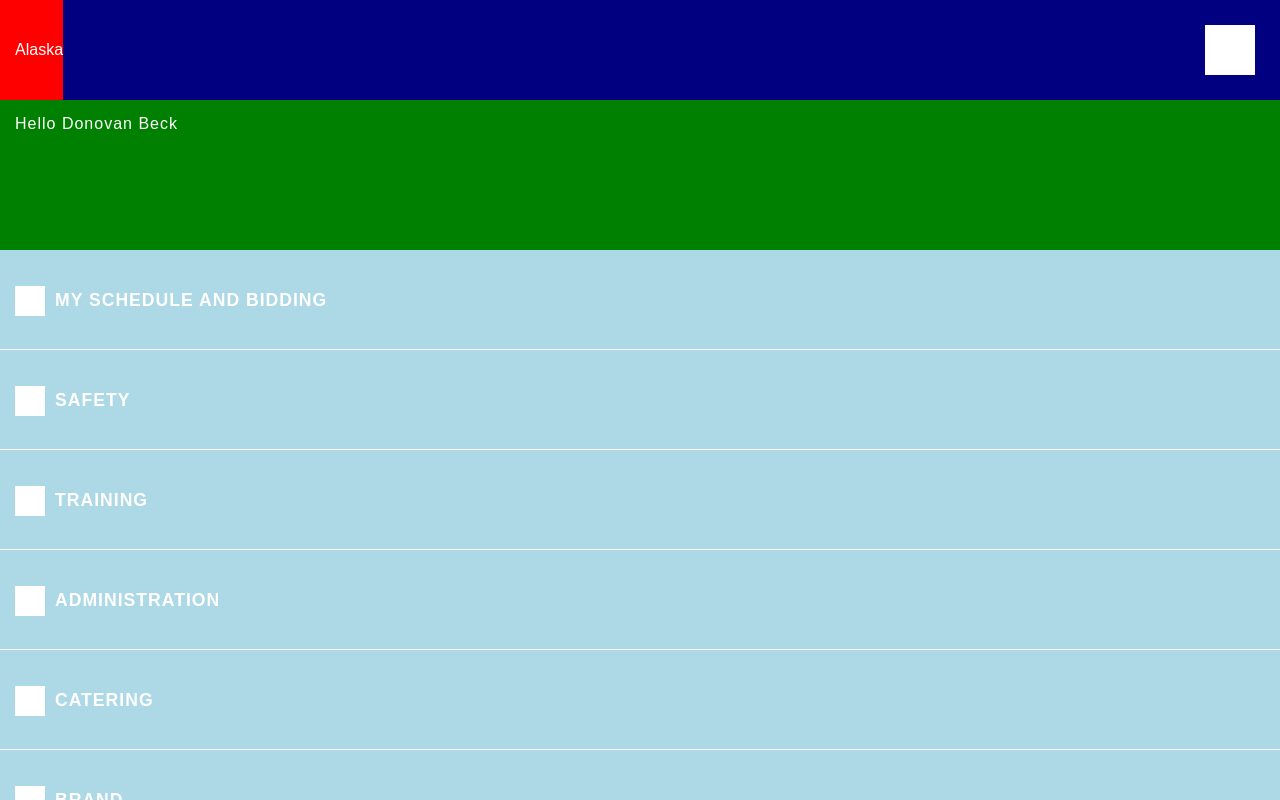
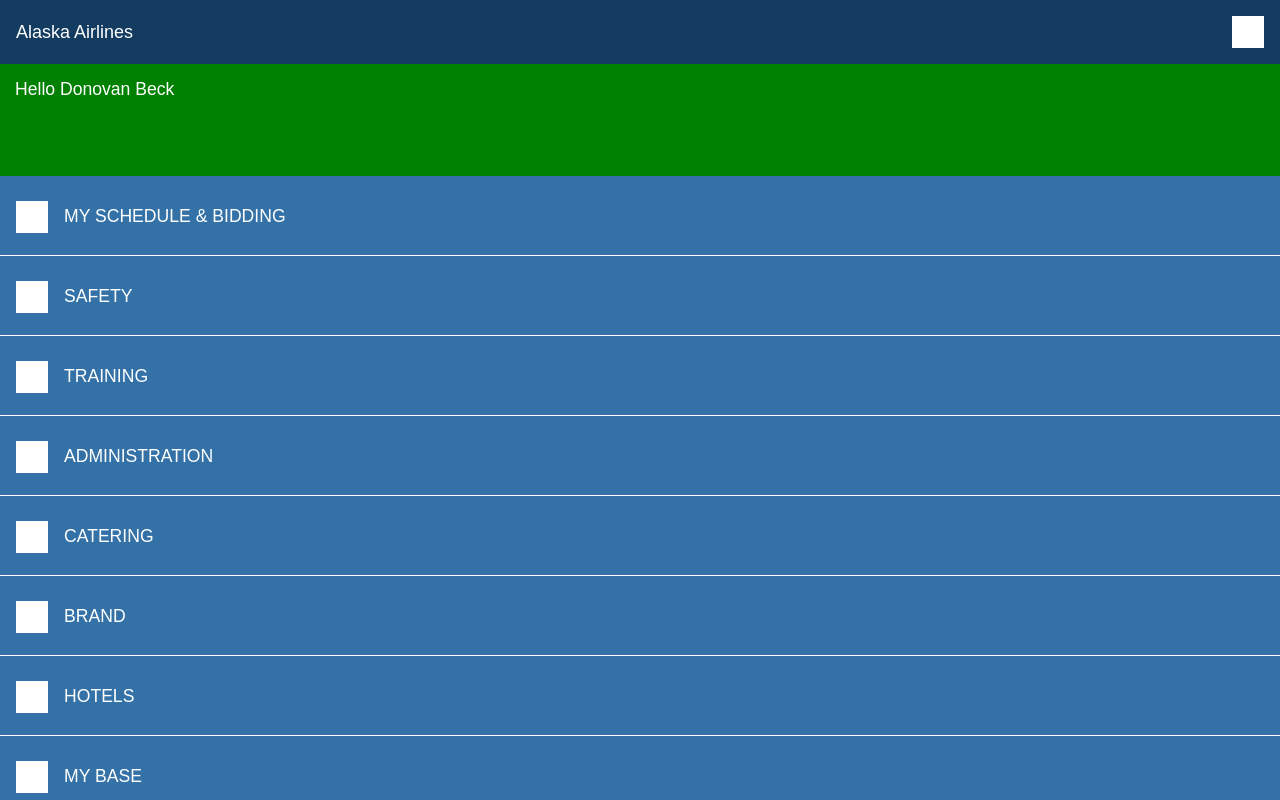
Before and after one commit to jsakalys/mobile-ui, a plain HTML site: page index.html in a window 1280 px wide. Both pictures are taken after a click on the element 1230 px from the left and 50 px from the top of the page. Drawn offline with Linux system fonts and the light colour scheme.

Commit message:
Added colors, sizing, and sub-menu children

```diff
--- a/css/styles.css
+++ b/css/styles.css
@@ -1,5 +1,5 @@
 body {
-  font: sans-serif;
+  font-family: arial, sans-serif;
 }
 
 div {
@@ -7,98 +7,101 @@ div {
 }
 
 .navbar {
-  background-color: navy;
-  height: 100px;
-  line-height: 100px;
+  background-color: #133C60;
+  height: 64px;
+  line-height: 64px;
   vertical-align: middle;
 }
 
 .brand-logo {
-  background-color: red;
+  height: 64px;
+  font-size: 18px;
   color: white;
   float: left;
-  padding-left: 15px;
+  padding-left: 16px;
 }
 
 .menu-button {
   background-color: white;
-  width: 50px;
-  height: 50px;
-  line-height: 100px;
-  margin: 25px;
+  width: 32px;
+  height: 32px;
+  margin: 16px;
   float: right;
 }
 
 .main-menu {
   background-color: green;
   width: 100vw;
-  height: calc(100vh - 100px);
+  height: calc(100vh - 64px);
   position: absolute;
   left: -100vw;
 }
 
 .menu-header {
-  height: 150px;
+  height: 112px;
 /*  background-image: url('/img/sky.jpeg');*/
   background-size: cover;
 }
 
 .greeting {
   color: white;
-  font-weight: 1.1rem;
-  letter-spacing: 1px;
+  font-size: 1.1rem;
   padding-left: 15px;
   padding-top: 15px;
 }
 
 .menu-item {
-  height: 100px;
-  line-height: 100px;
+  height: 80px;
+  line-height: 80px;
   font-size: 1.1rem;
-  font-weight: bold;
-  letter-spacing: 1px;
   vertical-align: middle;
-  background-color: lightBlue;
+  background-color: #3371A7;
   color: white;
   text-transform: uppercase;
   border-bottom: solid 1px white;
-  padding-left: 15px;
+  padding-left: 16px;
 }
 
 .icon {
   display: inline-block;
-  width: 30px;
-  height: 30px;
+  width: 32px;
+  height: 32px;
   background-color: white;
   vertical-align: middle;
-  margin-right: 10px;
+  margin-right: 16px;
 }
 
 .sub-menu {
   background-color: purple;
   border-left: solid 1px white;
   width: 80vw;
-  height: calc(100vh - 100px);
+  height: calc(100vh - 64px);
   position: absolute;
-  right: calc(-80vw);
+  right: -80vw;
 }
+
 
 .main-panel {
   position: relative;
   clear: both;
-  background-color: pink;
-  height: calc(100vh - 100px); /* subtract menu-bar */
+  background-color: #FFFFFF;
+  height: calc(100vh - 64px); /* subtract menu-bar */
   overflow-x: hidden;
   overflow-y: auto;
 }
 
+.bread-crumb {
+  color: #FFFFFF;
+  font-size: 14px;
+}
+
 .main-content {
   position: absolute;
-  padding: 15px;
+  padding: 16px;
 }
 
 .bread-crumb {
-  background-color: gray;
+  background-color: #3371A7;
   line-height: 20px;
   vertical-align: middle;
   padding: 15px;
--- a/index.html
+++ b/index.html
@@ -9,7 +9,7 @@
 </head>
 <body>
 	<div class="navbar" role="navigation">
-		<div class="brand-logo">Alaska</div>
+		<div class="brand-logo">Alaska Airlines</div>
 		<div id="menuButton" class="menu-button"></div>
 	</div>
   	<div class="main-panel">
--- a/js/script.js
+++ b/js/script.js
@@ -1,6 +1,20 @@
 var menuItems = [
 	{
-		title: 'My Schedule and Bidding',
+		title: 'My Schedule & Bidding',
+		children: [
+			{
+				title: 'Reporting'
+			},
+			{
+				title: 'Agriculture and Customs'
+			},
+			{
+				title: 'Known Crewmembmer'
+			},
+			{
+				title: 'Product Safety Data Search'
+			}
+		]
 	},
 	{
 		title: 'Safety'
@@ -9,7 +23,27 @@ var menuItems = [
 		title: 'Training'
 	},
 	{
-		title: 'Administration'
+		title: 'Administration',
+		children: [
+			{
+				title: 'OJI and Leaves'
+			},
+			{
+				title: 'Pay and Benefits'
+			},
+			{
+				title: 'Performance'
+			},
+			{
+				title: 'Inflight Resource Directory',
+			},
+			{
+				title: 'Mobile and Web'
+			},
+			{
+				title: 'AFA'
+			}
+		]
 	},
 	{
 		title: 'Catering'
@@ -35,12 +69,12 @@ document.addEventListener('DOMContentLoaded', function(){
 	for (var i = 0; i < menuItems.length; i++) {
 		// Append menu items
 		document.getElementById('mainMenu').innerHTML += '<div class="menu-item"><span class="icon"></span>' + menuItems[i].title + '</div>'
+	}
 
-	}
 	// Show main menu on navi click
 	document.getElementById('menuButton').addEventListener('click', function(){
-		var menuPos = document.getElementById('mainMenu').style.left;
-		if (menuPos !== '0px') {
+		var menuPosition = document.getElementById('mainMenu').style.left;
+		if (menuPosition !== '0px') {
 			document.getElementById('mainContent').style.left = '100vw';
 			document.getElementById('mainMenu').style.left = '0px';
 		} else {
@@ -48,4 +82,11 @@ document.addEventListener('DOMContentLoaded', function(){
 			document.getElementById('mainMenu').style.left = '-100vw';
 		};
 	});
+
+	// var menuItems = document.getElementsByClassName('menu-item');
+	// for (var i=0; i < menuItems.length; i++) {
+ //    	menuItems[i].addEventListener('click', function(){
+	// 		alert('yo')
+	// 	});
+ //    };
 });
```
